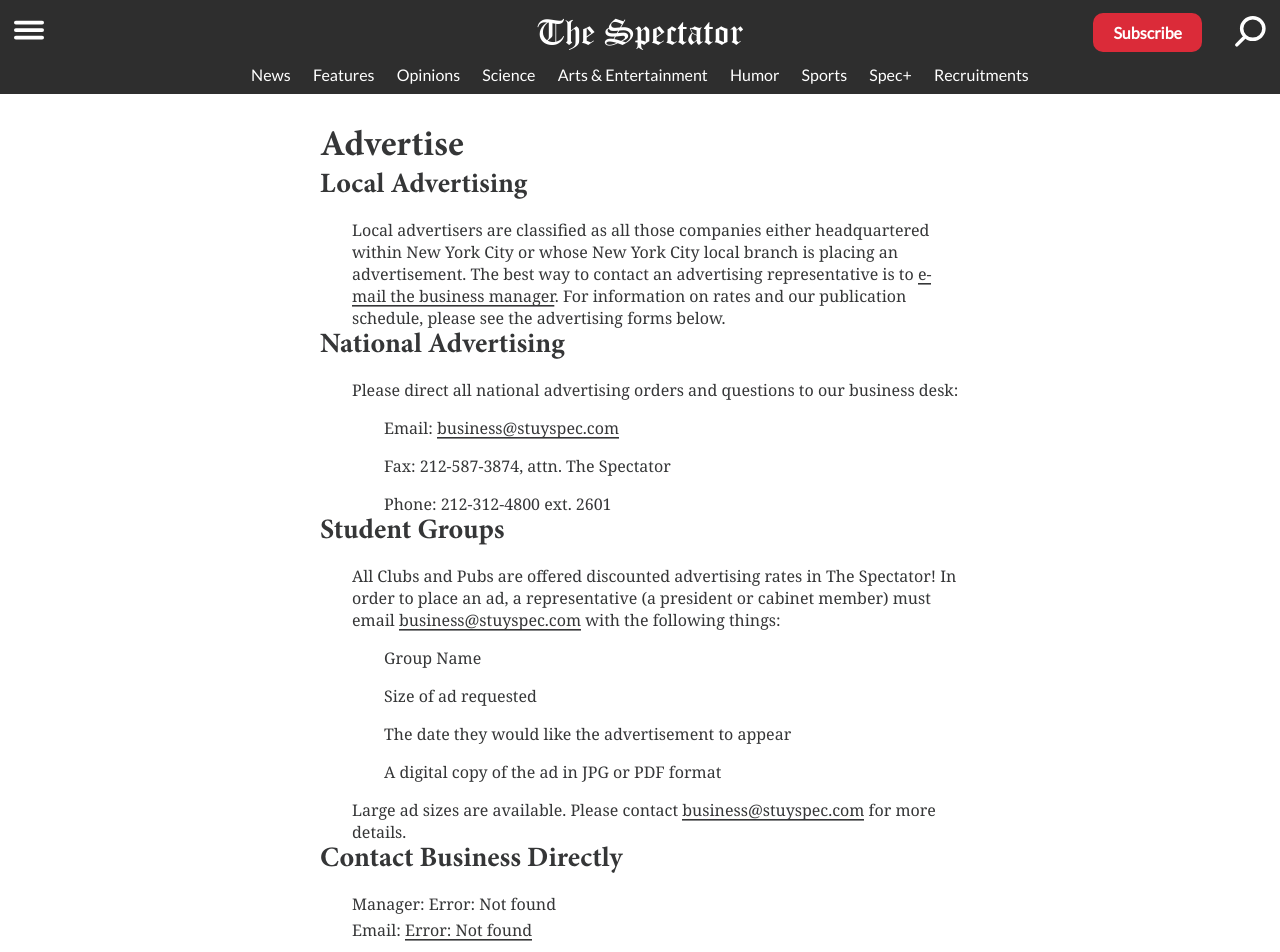
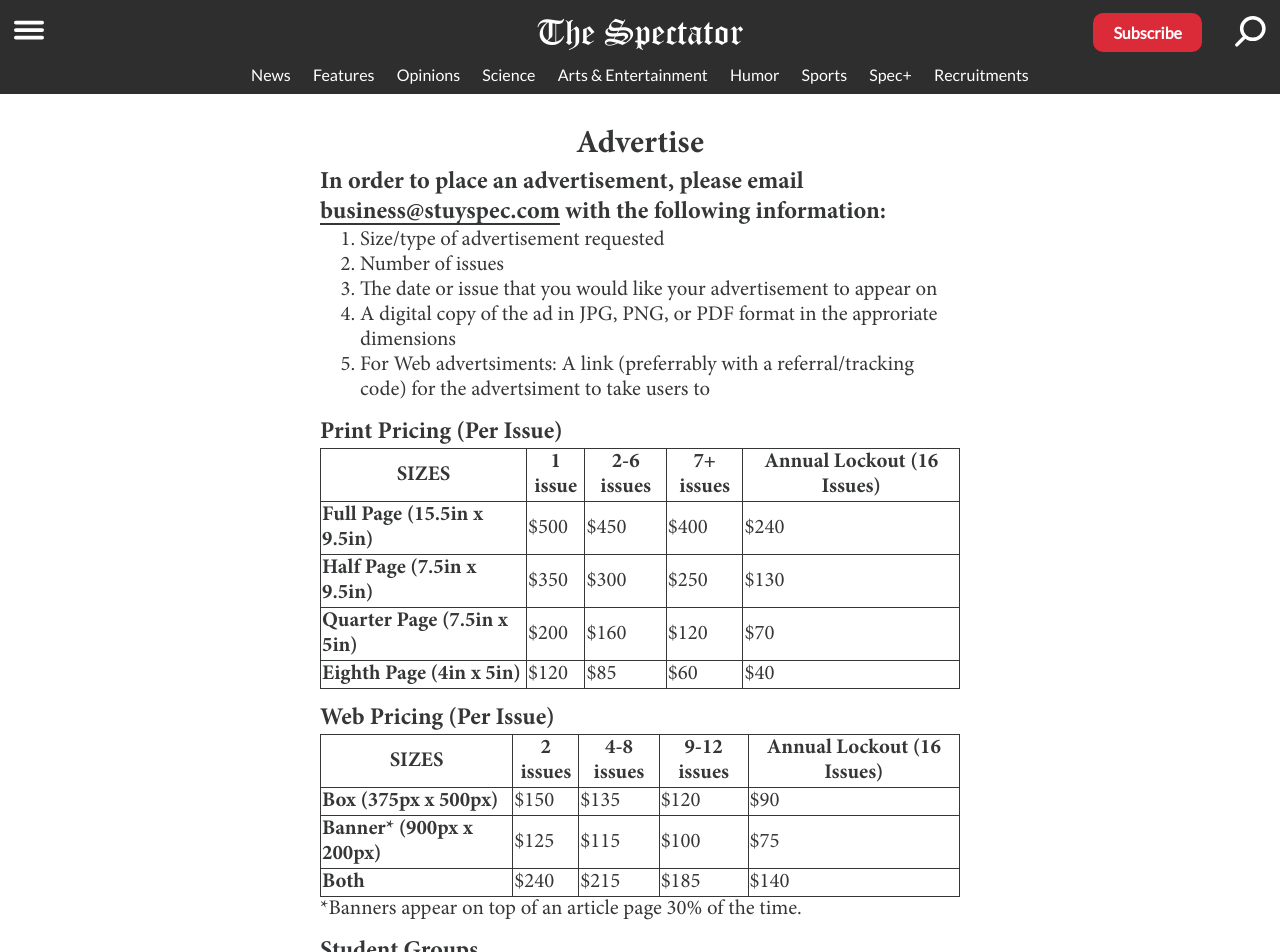
Before and after one commit to stuyspec/stuyspec-rewrite, a Next.js app: page /about/advertise in a window 1280 px wide. Shown: the top 952 px of the page. Built offline with nearby package versions, Linux system fonts and the light colour scheme; no server answers; the database is empty.

Commit message:
Update advertiement page

```diff
--- a/pages/about/advertise.tsx
+++ b/pages/about/advertise.tsx
@@ -1,15 +1,13 @@
 import Head from "next/head";
-import styles from "../../styles/About.module.css";
+import about_styles from "../../styles/About.module.css";
+import styles from "../../styles/Advertise.module.css";
 import { ReceivedStaff } from "../../ts_types/db_types";
 import { get_staff_by_position } from "../../db";
 import { generateMetaTags } from "../../utils/generateMetaTags";
 
-interface Props {
-	manager: ReceivedStaff;
-}
 
-function Advertise(props: Props) {
-	const { name, email } = props.manager;
+function Advertise() {
+	const email = "business@stuyspec.com";
 	const mailto = "mailto:" + email;
 
 	const page_title = "Advertise - The Stuyvesant Spectator";
@@ -21,195 +19,116 @@ function Advertise(props: Props) {
 			<Head>
 				{generateMetaTags(page_title, meta_description, meta_url)}
 			</Head>
-			<div id={styles.container}>
-				<div style={{ margin: "auto" }}>
-					<h1 style={{ fontSize: "var(--large-text)" }}>Advertise</h1>
-
-					<h2 style={{ fontSize: "var(--medium-text)" }}>
-						Local Advertising
-					</h2>
-					<p
-						style={{
-							marginTop: "1rem",
-							marginLeft: "2rem",
-							fontFamily: "Georgia",
-						}}
-					>
-						Local advertisers are classified as all those companies
-						either headquartered within New York City or whose New
-						York City local branch is placing an advertisement. The
-						best way to contact an advertising representative is to{" "}
-						<a
-							href="mainto:specbusiness@gmail.com"
-							className="link"
-						>
-							e-mail the business manager
-						</a>
-						. For information on rates and our publication schedule,
-						please see the advertising forms below.
-					</p>
-
-					<h2 style={{ fontSize: "var(--medium-text)" }}>
-						National Advertising
-					</h2>
-					<p
-						style={{
-							marginTop: "1rem",
-							marginLeft: "2rem",
-							fontFamily: "Georgia",
-						}}
-					>
-						Please direct all national advertising orders and
-						questions to our business desk:
-						<p
-							style={{
-								marginTop: "1rem",
-								marginLeft: "2rem",
-								fontFamily: "Georgia",
-							}}
-						>
-							Email:{" "}
-							<a
-								href="mainto:specbusiness@gmail.com"
-								className="link"
-							>
-								business@stuyspec.com
-							</a>
-						</p>
-						<p
-							style={{
-								marginTop: "1rem",
-								marginLeft: "2rem",
-								fontFamily: "Georgia",
-							}}
-						>
-							Fax: 212-587-3874, attn. The Spectator
-						</p>
-						<p
-							style={{
-								marginTop: "1rem",
-								marginLeft: "2rem",
-								fontFamily: "Georgia",
-							}}
-						>
-							Phone: 212-312-4800 ext. 2601
-						</p>
-					</p>
-
-					<h2 style={{ fontSize: "var(--medium-text)" }}>
-						Student Groups
-					</h2>
-					<p
-						style={{
-							marginTop: "1rem",
-							marginLeft: "2rem",
-							fontFamily: "Georgia",
-						}}
-					>
-						All Clubs and Pubs are offered discounted advertising
-						rates in The Spectator! In order to place an ad, a
-						representative (a president or cabinet member) must
-						email{" "}
-						<a
-							href="mainto:specbusiness@gmail.com"
-							className="link"
-						>
-							business@stuyspec.com
-						</a>{" "}
-						with the following things:
-						<p
-							style={{
-								marginTop: "1rem",
-								marginLeft: "2rem",
-								fontFamily: "Georgia",
-							}}
-						>
-							Group Name
-						</p>
-						<p
-							style={{
-								marginTop: "1rem",
-								marginLeft: "2rem",
-								fontFamily: "Georgia",
-							}}
-						>
-							Size of ad requested
-						</p>
-						<p
-							style={{
-								marginTop: "1rem",
-								marginLeft: "2rem",
-								fontFamily: "Georgia",
-							}}
-						>
-							The date they would like the advertisement to appear
-						</p>
-						<p
-							style={{
-								marginTop: "1rem",
-								marginLeft: "2rem",
-								fontFamily: "Georgia",
-							}}
-						>
-							A digital copy of the ad in JPG or PDF format
-						</p>
-					</p>
-					<p
-						style={{
-							marginTop: "1rem",
-							marginLeft: "2rem",
-							fontFamily: "Georgia",
-						}}
-					>
-						Large ad sizes are available. Please contact{" "}
-						<a
-							href="mainto:specbusiness@gmail.com"
-							className="link"
-						>
-							business@stuyspec.com
-						</a>{" "}
-						for more details.
-					</p>
-
-					<h2 style={{ fontSize: "var(--medium-text)" }}>
-						Contact Business Directly
-					</h2>
-					<p
-						style={{
-							marginTop: "1rem",
-							marginLeft: "2rem",
-							fontFamily: "Georgia",
-						}}
-					>
-						Manager: {name}
-						<div style={{ margin: "4px" }} />
-						Email:{" "}
-						<a href={mailto} className="link">
-							{email}
-						</a>
-					</p>
-				</div>
+			<div id={about_styles.container}>
+				<h1 className={styles.title}>Advertise</h1>
+				<section className={styles.place_order + " " + styles.section}>
+					<h3>In order to place an advertisement, please email <a href={mailto} className="link">{email}</a> with the following information:</h3>
+					<ol>
+						<li>Size/type of advertisement requested</li>
+						<li>Number of issues</li>
+						<li>The date or issue that you would like your advertisement to appear on</li>
+						<li>A digital copy of the ad in JPG, PNG, or PDF format in the approriate dimensions</li>
+						<li>For Web advertsiments: A link (preferrably with a referral/tracking code) for the advertsiment to take users to</li>
+					</ol>
+				</section>
+				<section className={styles.section}>
+					<h2>Print Pricing (Per Issue)</h2>
+					<table className={styles.pricing_table}>
+						<tr>
+							<th>SIZES</th>
+							<th>1 issue</th>
+							<th>2-6 issues</th>
+							<th>7+ issues</th>
+							<th>Annual Lockout (16 Issues)</th>
+						</tr>
+						<tr>
+							<td>Full Page (15.5in x 9.5in)</td>
+							<td>$500</td>
+							<td>$450</td>
+							<td>$400</td>
+							<td>$240</td>
+						</tr>
+						<tr>
+							<td>Half Page (7.5in x 9.5in)</td>
+							<td>$350</td>
+							<td>$300</td>
+							<td>$250</td>
+							<td>$130</td>
+						</tr>
+						<tr>
+							<td>Quarter Page (7.5in x 5in)</td>
+							<td>$200</td>
+							<td>$160</td>
+							<td>$120</td>
+							<td>$70</td>
+						</tr>
+						<tr>
+							<td>Eighth Page (4in x 5in)</td>
+							<td>$120</td>
+							<td>$85</td>
+							<td>$60</td>
+							<td>$40</td>
+						</tr>
+					</table>
+				</section>
+				<section className={styles.section}>
+					<h2>Web Pricing (Per Issue)</h2>
+					<table className={styles.pricing_table}>
+						<tr>
+							<th>SIZES</th>
+							<th>2 issues</th>
+							<th>4-8 issues</th>
+							<th>9-12 issues</th>
+							<th>Annual Lockout (16 Issues)</th>
+						</tr>
+						<tr>
+							<td>Box (375px x 500px)</td>
+							<td>$150</td>
+							<td>$135</td>
+							<td>$120</td>
+							<td>$90</td>
+						</tr>
+						<tr>
+							<td>Banner* (900px x 200px)</td>
+							<td>$125</td>
+							<td>$115</td>
+							<td>$100</td>
+							<td>$75</td>
+						</tr>
+						<tr>
+							<td>Both</td>
+							<td>$240</td>
+							<td>$215</td>
+							<td>$185</td>
+							<td>$140</td>
+						</tr>
+					</table>
+					<p className={styles.asterisk}>*Banners appear on top of an article page 30% of the time.</p>
+				</section>
+				<section className={styles.section}>
+					<h2>Student Groups</h2>
+					<p>All Clubs and Pubs registered groups are offered discounted advertising rates in The Spectator! A president or cabinet member must email <a href={mailto} className="link">{email}</a> for more details.</p>
+				</section>
 			</div>
 		</>
 	);
 };
 
-export async function getServerSideProps() {
-	let manager = await get_staff_by_position("business manager");
-	if (manager) {
-		return {
-			props: { manager: JSON.parse(JSON.stringify(manager)) },
-		};
-	} else
-		return {
-			props: {
-				manager: {
-					name: "Error: Not found",
-					email: "Error: Not found",
-				},
-			},
-		};
-	//   } else { return { notFound: true } }
-}
+// export async function getServerSideProps() {
+// 	let manager = await get_staff_by_position("business manager");
+// 	if (manager) {
+// 		return {
+// 			props: { manager: JSON.parse(JSON.stringify(manager)) },
+// 		};
+// 	} else
+// 		return {
+// 			props: {
+// 				manager: {
+// 					name: "Error: Not found",
+// 					email: "Error: Not found",
+// 				},
+// 			},
+// 		};
+// }
 
 export default Advertise;
--- /dev/null
+++ b/styles/Advertise.module.css
@@ -0,0 +1,42 @@
+.title {
+    text-align: center;
+    margin-bottom: 0.25rem;
+}
+
+.place_order {
+    font-size: 1.3rem;
+    margin-bottom: 2rem;
+}
+
+.section {
+    margin-bottom: 1rem;
+    width: 100%;
+}
+
+.section p {
+    font-size: 1.3rem;
+}
+
+.pricing_table {
+    font-size: 1.3rem;
+    border-collapse: collapse;
+}
+
+
+.pricing_table,
+.pricing_table th,
+.pricing_table td {
+    border: 1px solid var(--primary);
+}
+
+.pricing_table td:first-child {
+    font-weight: bold;
+}
+
+
+
+@media screen and (max-width: 840px) {
+    .pricing_table {
+        font-size: 1.1rem;
+    }
+}
```
